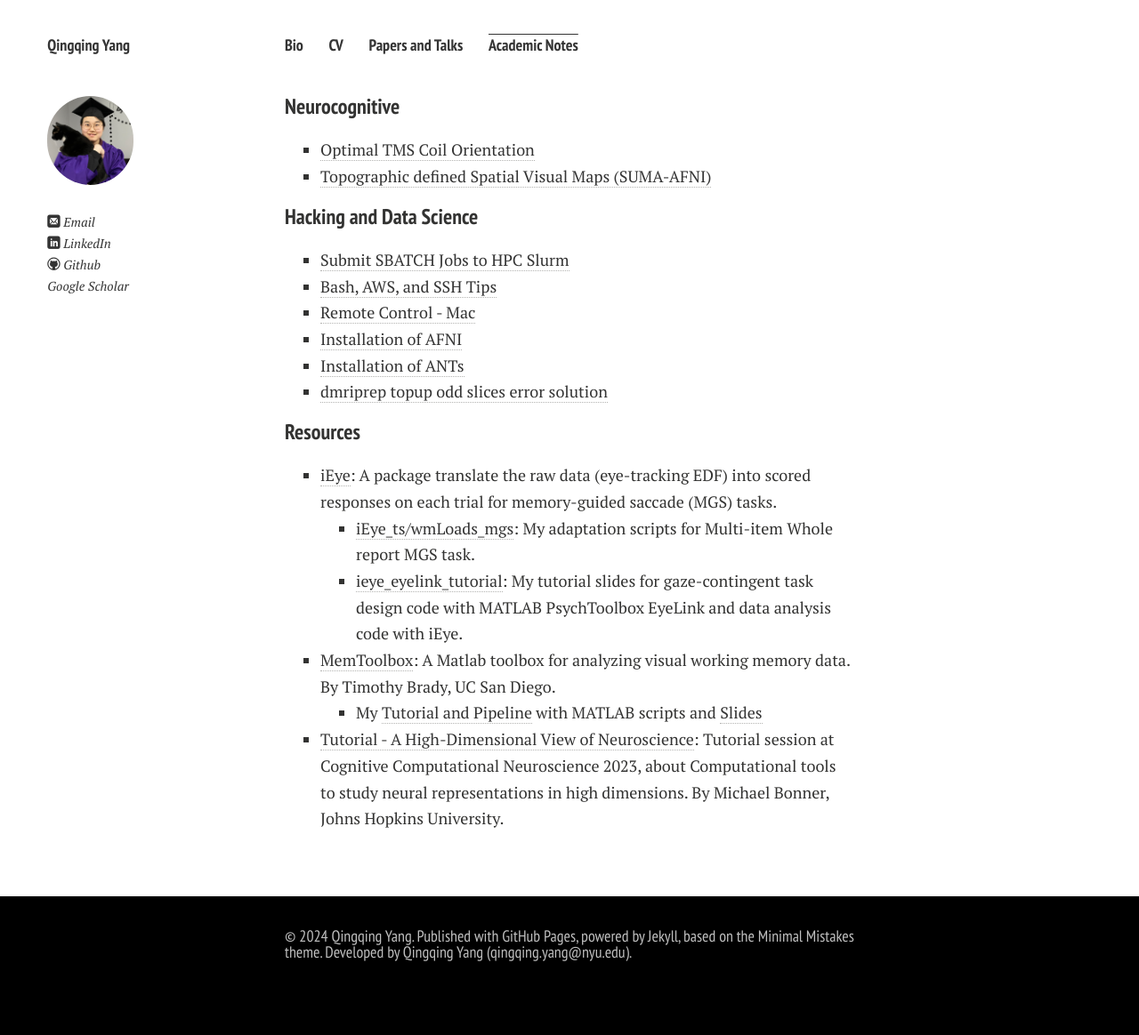
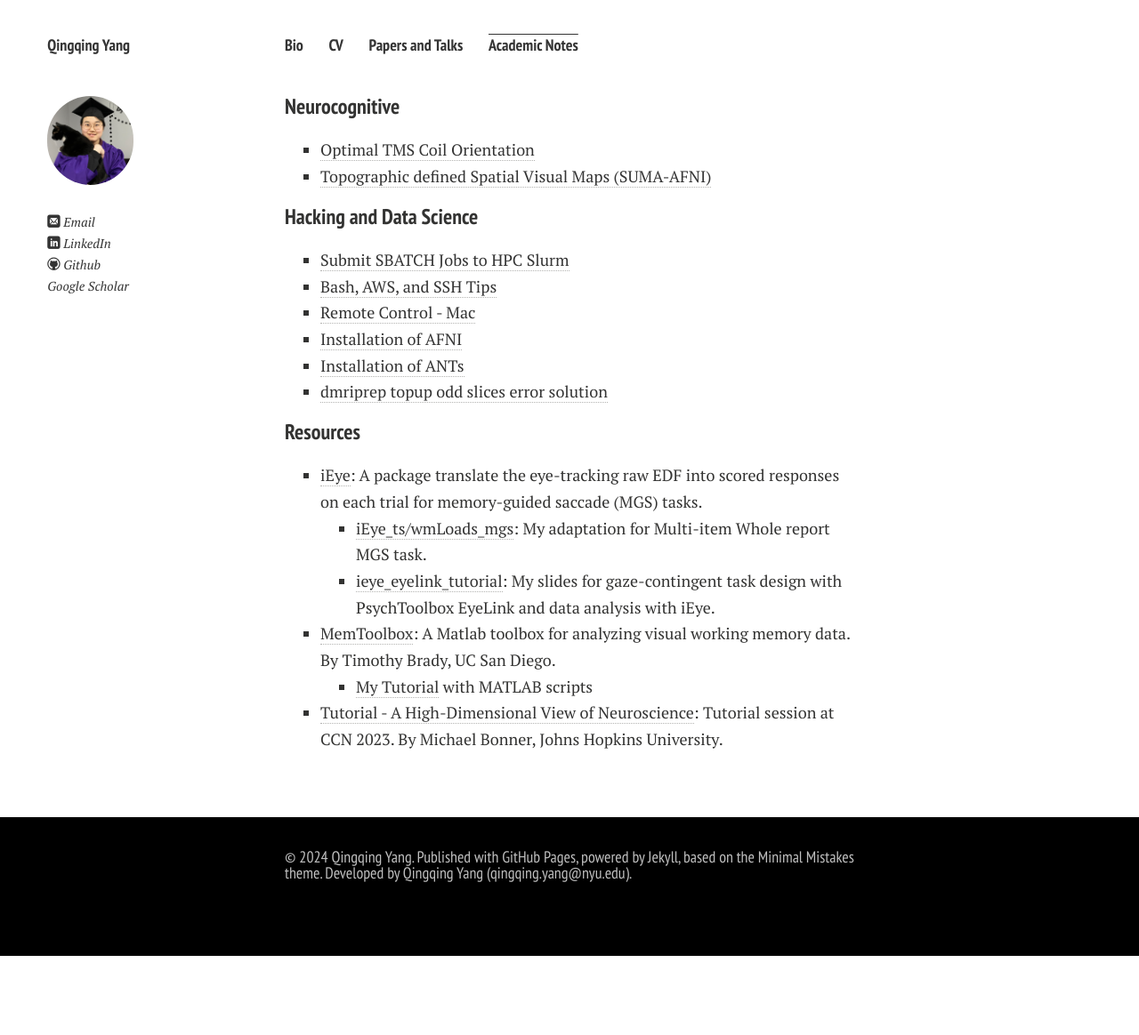
Before and after one commit to Qingqing-Yang-177/Qingqing-Yang-177.github.io, a Jekyll site: the page built from blogs.md, in a window 1280 px wide. Shown: the whole page at 89% size. Built offline with Jekyll 4.4.1, drawn with Linux system fonts in a browser that asks for light colours; nearby versions of some CDN libraries; comment, search, counter and statistics services are not loaded; a style sheet for code colours, icons or effects is not loaded; after the commit the page ends 1075 px from its top, so only the background shows below that.

Commit message:
Update blogs.md

```diff
--- a/blogs.md
+++ b/blogs.md
@@ -20,14 +20,14 @@ title: blogs
 
 ### Resources
 
-- [iEye](https://wemackey.github.io/iEye/): A package translate the raw data (eye-tracking EDF) into scored responses on each trial for memory-guided saccade (MGS) tasks.
-  - [iEye_ts/wmLoads_mgs](https://github.com/Qingqing-Yang-177/iEye_qy-WMLoads/tree/iEye_ts/): My adaptation scripts for Multi-item Whole report MGS task.
-  - [ieye_eyelink_tutorial](file/ieye_eyelink_tutorial.pdf): My tutorial slides for gaze-contingent task design code with MATLAB PsychToolbox EyeLink and data analysis code with iEye.
+- [iEye](https://wemackey.github.io/iEye/): A package translate the eye-tracking raw EDF into scored responses on each trial for memory-guided saccade (MGS) tasks.
+  - [iEye_ts/wmLoads_mgs](https://github.com/Qingqing-Yang-177/iEye_qy-WMLoads/tree/iEye_ts/): My adaptation for Multi-item Whole report MGS task.
+  - [ieye_eyelink_tutorial](file/ieye_eyelink_tutorial.pdf): My slides for gaze-contingent task design with PsychToolbox EyeLink and data analysis with iEye.
 <br>
 
 - [MemToolbox](https://github.com/visionlab/MemToolbox): A Matlab toolbox for analyzing visual working memory data. By Timothy Brady, UC San Diego.
-  - My [Tutorial and Pipeline](https://github.com/Qingqing-Yang-177/MemToolbox_Tutorial-Pipeline/tree/master) with MATLAB scripts and [Slides](file/memtoolbox_tutorial_slides.pdf)
+  - [My Tutorial](https://github.com/Qingqing-Yang-177/MemToolbox_Tutorial-Pipeline/tree/master) with MATLAB scripts
 <br>
 
-- [Tutorial - A High-Dimensional View of Neuroscience](https://bonnerlab.github.io/ccn-tutorial/): Tutorial session at Cognitive Computational Neuroscience 2023, about Computational tools to study neural representations in high dimensions. By Michael Bonner, Johns Hopkins University.
+- [Tutorial - A High-Dimensional View of Neuroscience](https://bonnerlab.github.io/ccn-tutorial/): Tutorial session at CCN 2023. By Michael Bonner, Johns Hopkins University.
 <br>
```
